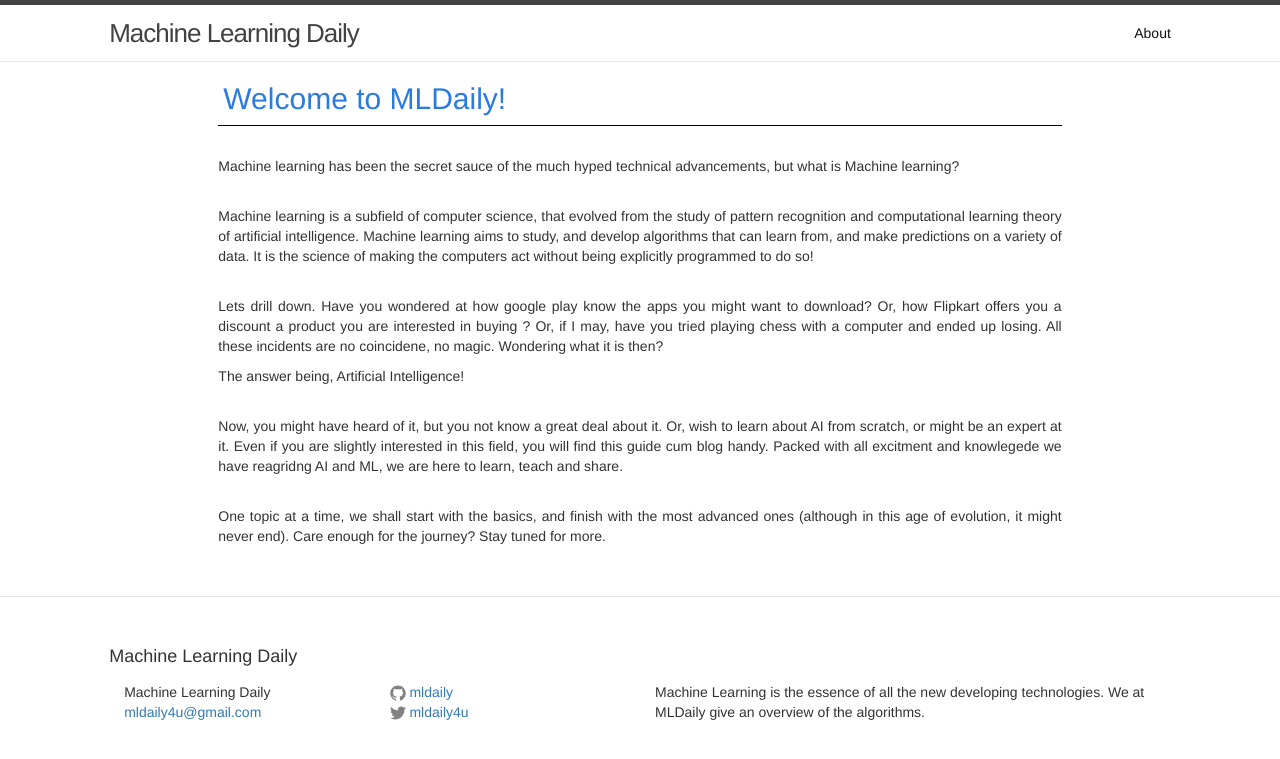
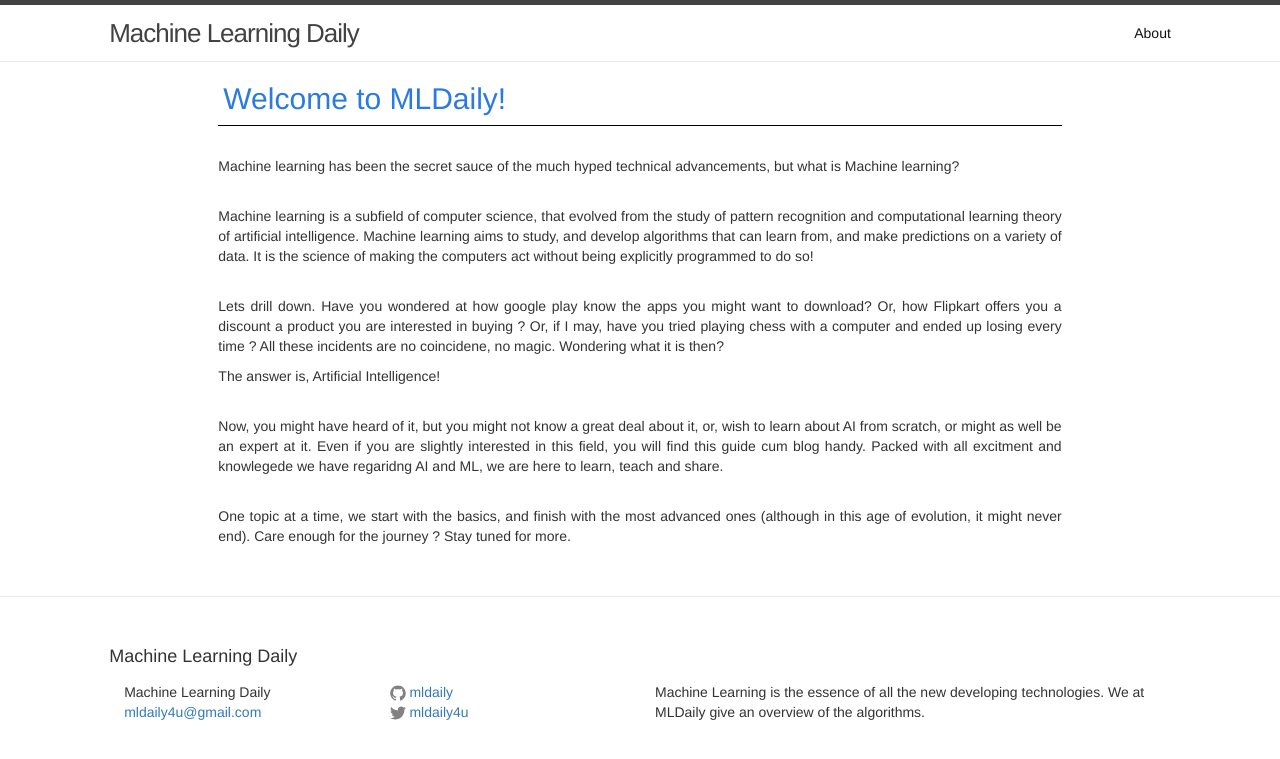
Before and after one commit to MLDaily/MLDaily.github.io, a Jekyll site: the page built from _posts/2015-10-10-welcome-to-mldaily.markdown, in a window 1280 px wide. Shown: the top 759 px of the page. Built offline with Jekyll 4.4.1, drawn with Linux system fonts in a browser that asks for light colours.

Commit message:
Update 2015-10-10-welcome-to-mldaily.markdown

```diff
--- a/_posts/2015-10-10-welcome-to-mldaily.markdown
+++ b/_posts/2015-10-10-welcome-to-mldaily.markdown
@@ -9,13 +9,13 @@
 
 Machine learning is a subfield of computer science, that evolved from the study of pattern recognition and computational learning theory of artificial intelligence. Machine learning aims to study, and develop algorithms that can learn from, and make predictions on a variety of data. It is the science of making the computers act without being explicitly programmed to do so!<br><br>
 
-Lets drill down. Have you wondered at how google play know the apps you might want to download? Or, how Flipkart offers you a discount a product you are interested in buying ? Or, if I may, have you tried playing chess with a computer and ended up losing. All these incidents are no coincidene, no magic. Wondering what it is then?
+Lets drill down. Have you wondered at how google play know the apps you might want to download? Or, how Flipkart offers you a discount a product you are interested in buying ? Or, if I may, have you tried playing chess with a computer and ended up losing every time ? All these incidents are no coincidene, no magic. Wondering what it is then?
 
-The answer being, Artificial Intelligence!<br><br>
+The answer is, Artificial Intelligence!<br><br>
 
-Now, you might have heard of it, but you not know a great deal about it. Or, wish to learn about AI from scratch, or might be an expert at it. Even if you are slightly interested in this field, you will find this guide cum blog handy. Packed with all excitment and knowlegede we have reagridng AI and ML, we are here to learn, teach and share.<br><br>
+Now, you might have heard of it, but you might not know a great deal about it, or, wish to learn about AI from scratch, or might as well be an expert at it. Even if you are slightly interested in this field, you will find this guide cum blog handy. Packed with all excitment and knowlegede we have regaridng AI and ML, we are here to learn, teach and share.<br><br>
 
-One topic at a time, we shall start with the basics, and finish with the most advanced ones (although in this age of evolution, it might never end). Care enough for the journey? Stay tuned for more.<br><br>
+One topic at a time, we start with the basics, and finish with the most advanced ones (although in this age of evolution, it might never end). Care enough for the journey ? Stay tuned for more.<br><br>
 
 
 
```
